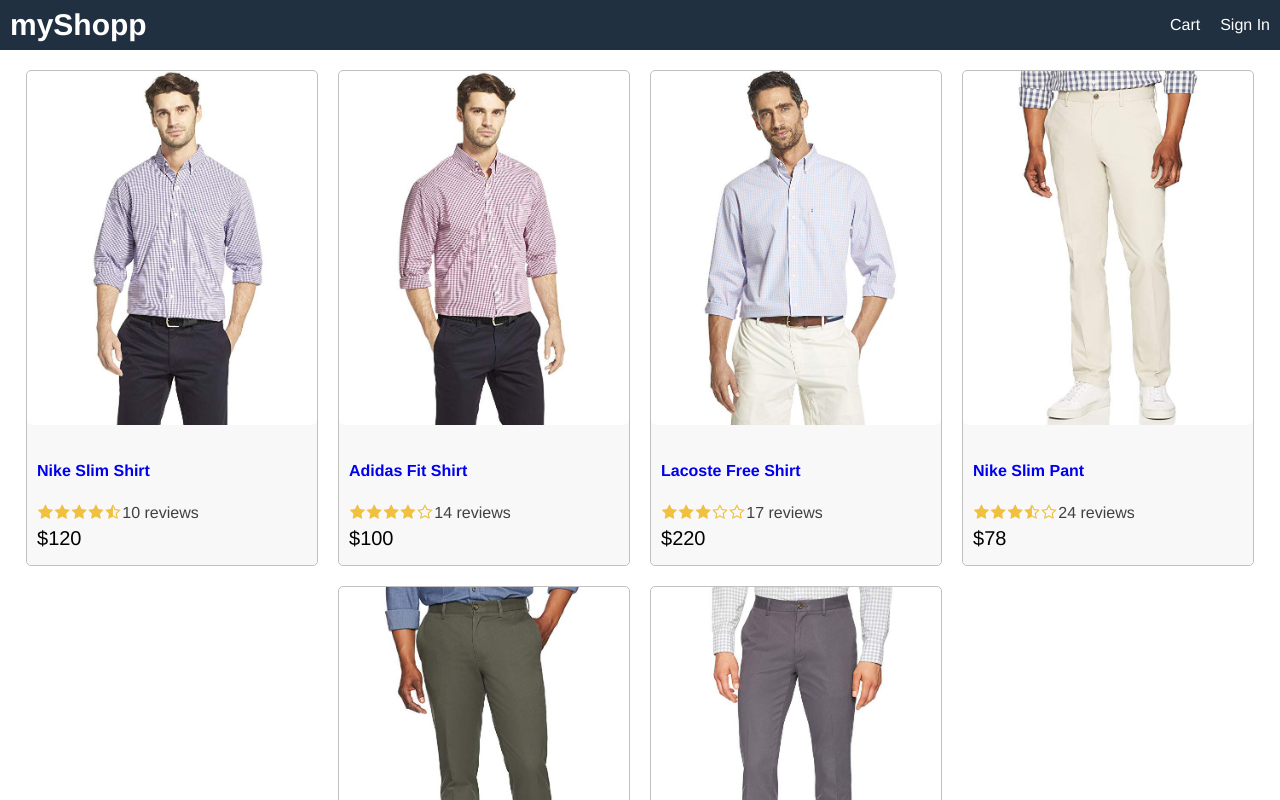
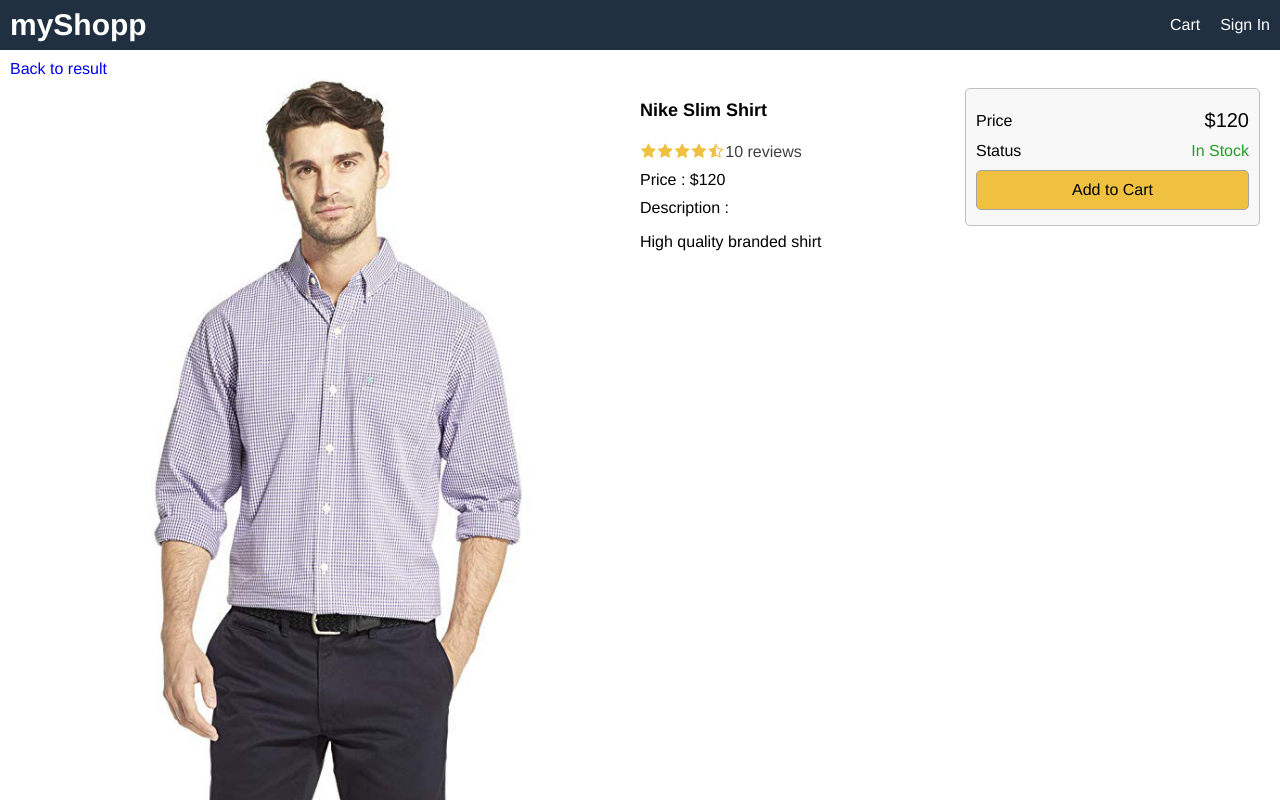
Before and after one commit to nileshjaat/myShopp, a React (Create React App) app in the folder frontend/: page /product/1 in a window 1280 px wide. Shown: the top 800 px of the page. Built offline with nearby package versions, Linux system fonts and the light colour scheme.

Commit message:
added product screen and home screen

```diff
--- a/frontend/package.json
+++ b/frontend/package.json
@@ -8,6 +8,7 @@
     "@testing-library/user-event": "^12.5.0",
     "react": "^17.0.1",
     "react-dom": "^17.0.1",
+    "react-router-dom": "^5.2.0",
     "react-scripts": "4.0.1",
     "web-vitals": "^0.2.4"
   },
--- a/frontend/src/App.js
+++ b/frontend/src/App.js
@@ -1,9 +1,11 @@
 import React from 'react';
-import data from './data';
-import Product from './components/Product';
+import { BrowserRouter, Route } from 'react-router-dom';
+import HomeScreen from './screens/HomeScreen';
+import ProductScreen from './screens/ProductScreen';
 
 function App() {
   return (
+    <BrowserRouter>
       <div className="grid-container">
           <header className="row">
               <div>
@@ -15,20 +17,15 @@
               </div>
           </header>
           <main>
-          <div>
-            <div className="row center">
-              {
-                 data.products.map(product => (
-                  <Product key={product._id} product={product} />
-                 ))
-              }
-            </div>
-          </div>
+            <Route path="/product/:id" component={ProductScreen} />
+            <Route path="/" component={HomeScreen} exact />
+
           </main>
           <footer className="row center">
               All right reserved
           </footer>
       </div>
+    </BrowserRouter>
   );
 }
 
--- a/frontend/src/data.js
+++ b/frontend/src/data.js
@@ -6,6 +6,7 @@
             category: 'Shirts',
             image: '/images/p1.jpg',
             price: 120,
+            countInStock: 10,
             brand: 'Nike',
             rating: 4.5,
             numReviews: 10,
@@ -17,6 +18,7 @@
             category: 'Shirts',
             image: '/images/p2.jpg',
             price: 100,
+            countInStock: 10,
             brand: 'Adidas',
             rating: 4.0,
             numReviews: 14,
@@ -28,6 +30,7 @@
             category: 'Shirts',
             image: '/images/p3.jpg',
             price: 220,
+            countInStock: 20,
             brand: 'Lacoste',
             rating: 3,
             numReviews: 17,
@@ -39,6 +42,7 @@
             category: 'Pants',
             image: '/images/p4.jpg',
             price: 78,
+            countInStock: 0,
             brand: 'Nike',
             rating: 3.5,
             numReviews: 24,
@@ -50,6 +54,7 @@
             category: 'Pants',
             image: '/images/p5.jpg',
             price: 65,
+            countInStock: 15,
             brand: 'Puma ',
             rating: 5,
             numReviews: 20,
@@ -61,6 +66,7 @@
             category: 'Pants',
             image: '/images/p6.jpg',
             price: 139,
+            countInStock: 19,
             brand: 'Adidas',
             rating: 4.8,
             numReviews: 19,
--- a/frontend/src/index.css
+++ b/frontend/src/index.css
@@ -60,6 +60,40 @@
   color: #ff8000;
 }
 
+ul {
+  padding: 0;
+  margin: 0;
+  list-style-type: none;
+}
+
+li {
+  margin-top: 1rem;
+}
+
+button {
+  padding: 1rem;
+  border-radius: 0.5rem;
+  border: 0.1rem #a4a4a4 solid;
+  font-size: 1.6rem;
+  font-family: Helvetica, Arial, sans-serif;
+  -webkit-font-smoothing: antialiased;
+  -moz-osx-font-smoothing: grayscale;
+  background-color: #f8f8f8;
+  cursor: pointer;
+}
+
+button:hover {
+  border: 0.1rem #404040 solid;
+}
+
+button.primary {
+  background-color: #f0c040;
+}
+
+button.block {
+  width: 100%;
+}
+
 /* Header */
 header a {
   color: #ffffff;
@@ -83,6 +117,18 @@
   justify-content: center;
 }
 
+.row.top {
+  align-items: flex-start;
+}
+
+.col-1 {
+  flex: 1 1 25rem;
+}
+
+.col-2 {
+  flex: 2 1 50rem;
+}
+
 /* Images */
 img {
   border-radius: 0.5rem;
@@ -90,6 +136,10 @@
 
 img.medium {
   max-width: 29rem;
+  width: 100%;
+}
+
+img.large {
   width: 100%;
 }
 
@@ -122,3 +172,12 @@
 .rating span:last-child {
   color: #404040;
 }
+
+/* Alerts */
+.success {
+  color: #20a020;
+}
+
+.error {
+  color: #a02020;
+}
--- /dev/null
+++ b/frontend/src/screens/HomeScreen.js
@@ -0,0 +1,17 @@
+import React from 'react';
+import data from '../data';
+import Product from '../components/Product';
+
+export default function HomeScreen() {
+    return (
+        <div>
+            <div className="row center">
+                {
+                  data.products.map(product => (
+                    <Product key={product._id} product={product} />
+                  ))
+                }
+            </div>
+        </div>
+    )
+}
--- /dev/null
+++ b/frontend/src/screens/ProductScreen.js
@@ -0,0 +1,65 @@
+import React from 'react'
+import { Link } from 'react-router-dom';
+import Rating from '../components/Rating';
+import data from '../data'
+
+export default function ProductScreen(props) {
+    const product = data.products.find(x => x._id === props.match.params.id);
+    if (!product) {
+        return <div> Product Not Found </div>;
+    }
+    return (
+        <div>
+            <Link to="/">Back to result</Link>
+            <div className="row top">
+                <div className="col-2">
+                    <img className="large" src={product.image} alt={product.name} />
+                </div>
+                <div className="col-1">
+                    <ul>
+                        <li>
+                            <h1>{product.name}</h1>
+                        </li>
+                        <li>
+                            <Rating rating={product.rating} numReviews={product.numReviews} />
+                        </li>
+                        <li>
+                            Price : ${product.price}
+                        </li>
+                        <li>
+                            Description :
+                                <p>{product.description}</p>
+                        </li>
+                    </ul>
+                </div>
+                <div className="col-1">
+                    <div className="card card-body">
+                        <ul>
+                            <li>
+                                <div className="row">
+                                    <div>Price</div>
+                                    <div className="price">${product.price}</div>
+                                </div>
+                            </li>
+                            <li>
+                                <div className="row">
+                                    <div>Status</div>
+                                    <div>
+                                        {product.countInStock > 0 ? (
+                                            <span className="success">In Stock</span>
+                                            ) : (
+                                            <span className="error">Unavailable</span>
+                                        )}
+                                    </div>
+                                </div>
+                            </li>
+                            <li>
+                                <button className="primary block">Add to Cart</button>
+                            </li>
+                        </ul>
+                    </div>
+                </div>
+            </div>
+        </div>
+    )
+}
```
Also changed, not shown: 2 other files (tests, documents, lock files or other folders). Lines whose indentation alone changed are shown as unchanged.
